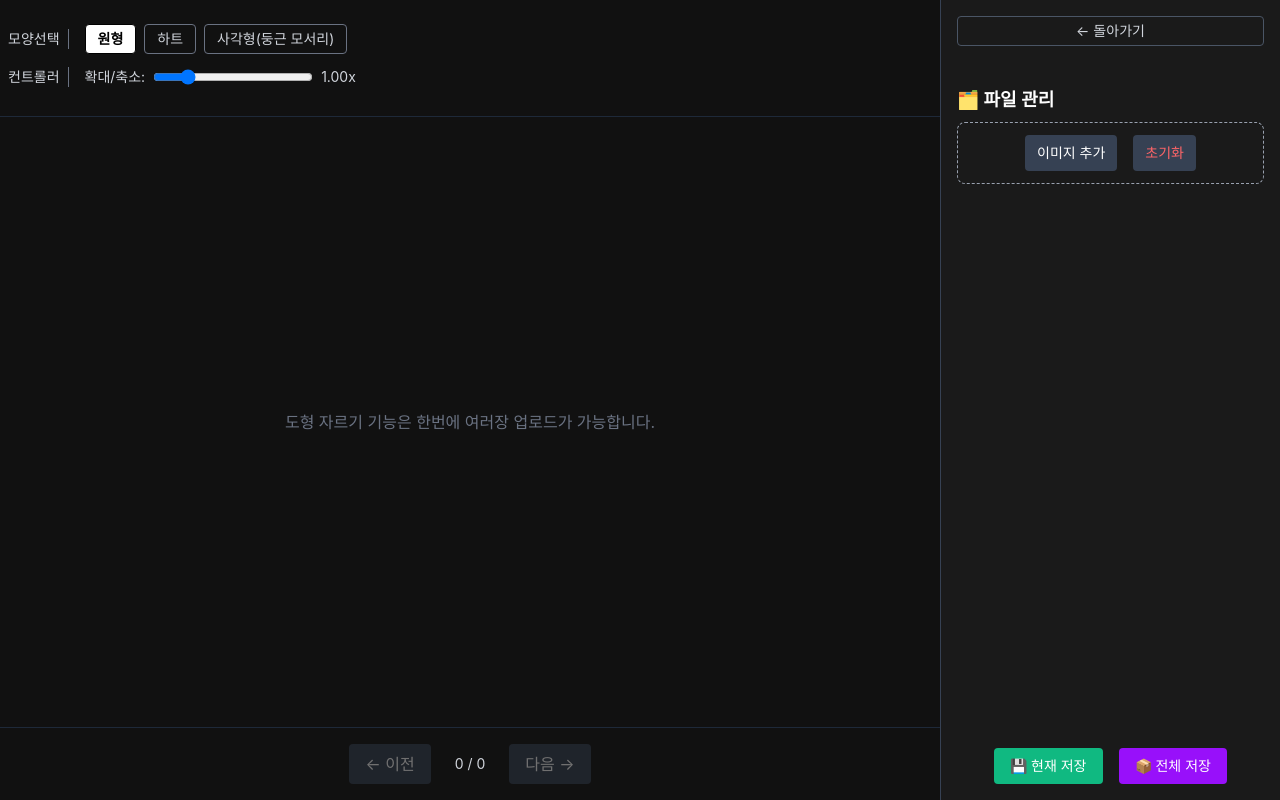
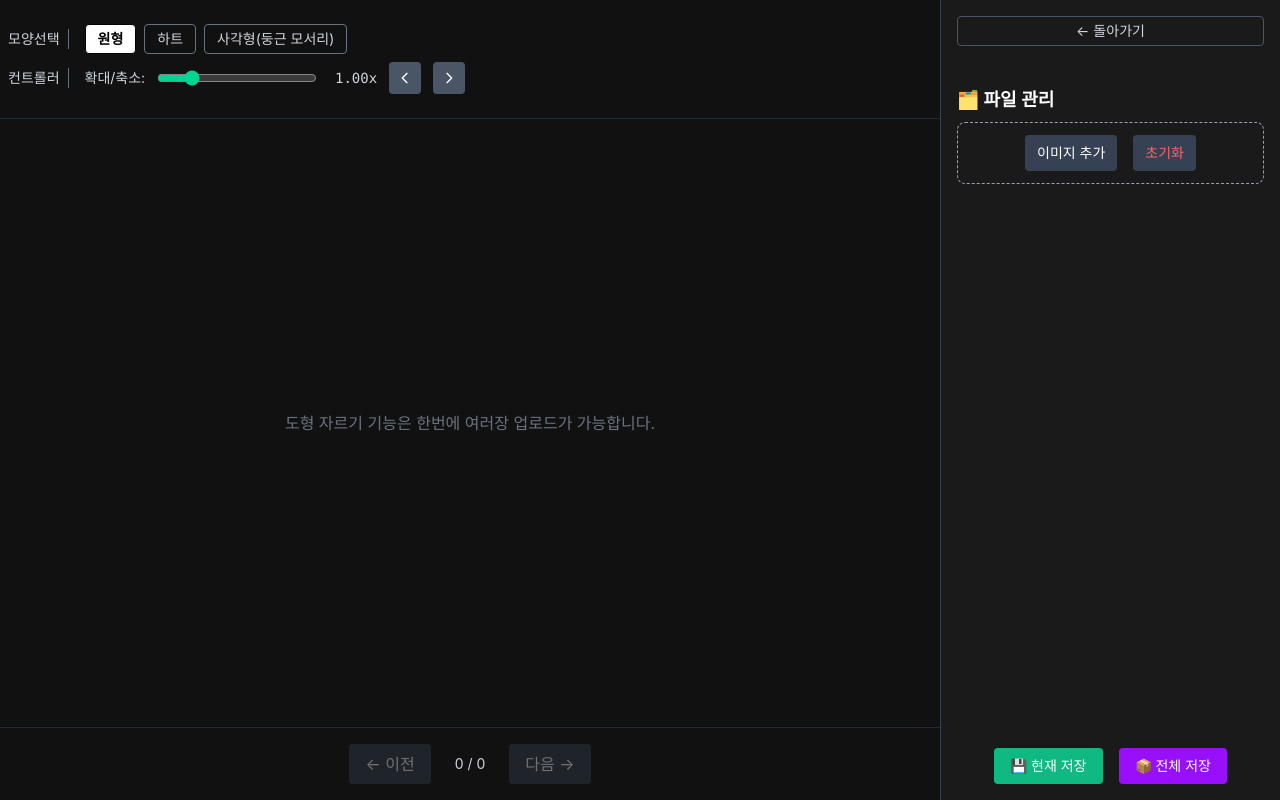
Before and after one commit to pukkok/img-ttukttakki, a React (Vite) app: page /img-ttukttakki/crop in a window 1280 px wide. Built offline with nearby package versions, Linux system fonts and the light colour scheme.

Commit message:
[Fix] 스케일 수정 간격 0.01로 변경

```diff
--- a/src/components/crop-tools/ScaleControl.jsx
+++ b/src/components/crop-tools/ScaleControl.jsx
@@ -1,24 +1,73 @@
+import { useRef, useEffect } from 'react'
+import ChevronLeftIcon from '../icon/ChevronLeftIcon'
+import ChevronRightIcon from '../icon/ChevronRightIcon'
+
 const ScaleControl = ({ scale, onChange }) => {
+  const intervalRef = useRef(null)
+  const scaleRef = useRef(scale)
+
+  useEffect(() => {
+    scaleRef.current = scale
+  }, [scale])
+
+  const clampScale = (value) => Math.min(Math.max(value, 0.1), 5)
+
+  const updateScale = (delta) => {
+    onChange(clampScale(scaleRef.current + delta))
+  }
+
+  const startContinuousUpdate = (delta) => {
+    updateScale(delta) // 첫 클릭 시 바로 실행
+    intervalRef.current = setInterval(() => {
+      updateScale(delta)
+    }, 100)
+  }
+
+  const stopContinuousUpdate = () => {
+    clearInterval(intervalRef.current)
+    intervalRef.current = null
+  }
+
   const handleChange = (e) => {
     const value = parseFloat(e.target.value)
     if (!isNaN(value)) {
-      onChange(Math.min(Math.max(value, 0.1), 5))
+      onChange(clampScale(value))
     }
   }
 
   return (
-    <div className="flex items-center gap-2 text-sm text-gray-300">
+    <div className="flex items-center gap-3 text-sm text-gray-300">
       <label>확대/축소:</label>
       <input
         type="range"
         min="0.1"
         max="5"
-        step="0.05"
+        step="0.01"
         value={scale}
         onChange={handleChange}
-        className="w-40"
+        className="w-40 accent-emerald-400"
       />
-      <span>{scale.toFixed(2)}x</span>
+      <span className="w-12 text-right font-mono">{scale.toFixed(2)}x</span>
+
+      <button
+        onMouseDown={() => startContinuousUpdate(-0.01)}
+        onMouseUp={stopContinuousUpdate}
+        onMouseLeave={stopContinuousUpdate}
+        className="flex items-center justify-center w-8 h-8 rounded-sm bg-gray-600 hover:bg-emerald-500 active:scale-95 transition cursor-pointer"
+      >
+        <ChevronLeftIcon size={16} className="text-white" />
+      </button>
+
+      <button
+        onMouseDown={() => startContinuousUpdate(0.01)}
+        onMouseUp={stopContinuousUpdate}
+        onMouseLeave={stopContinuousUpdate}
+        className="flex items-center justify-center w-8 h-8 rounded-sm bg-gray-600 hover:bg-emerald-500 active:scale-95 transition cursor-pointer"
+      >
+        <ChevronRightIcon size={16} className="text-white" />
+      </button>
+
+
     </div>
   )
 }
```
